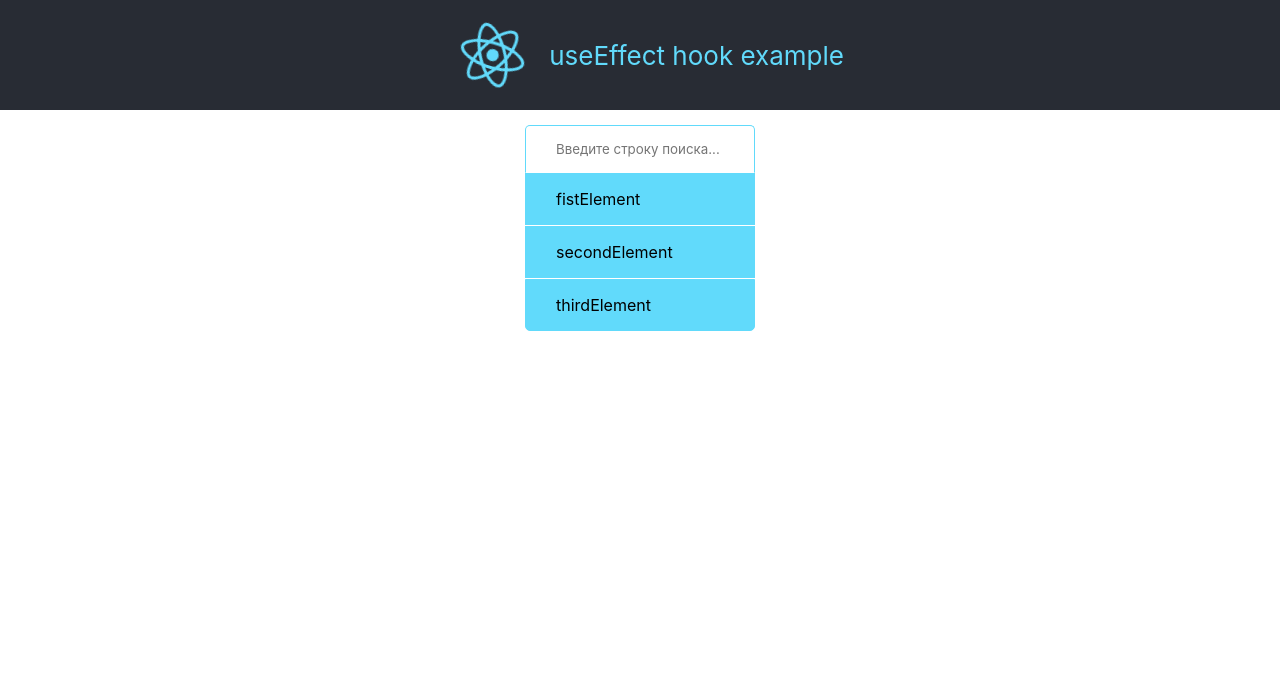
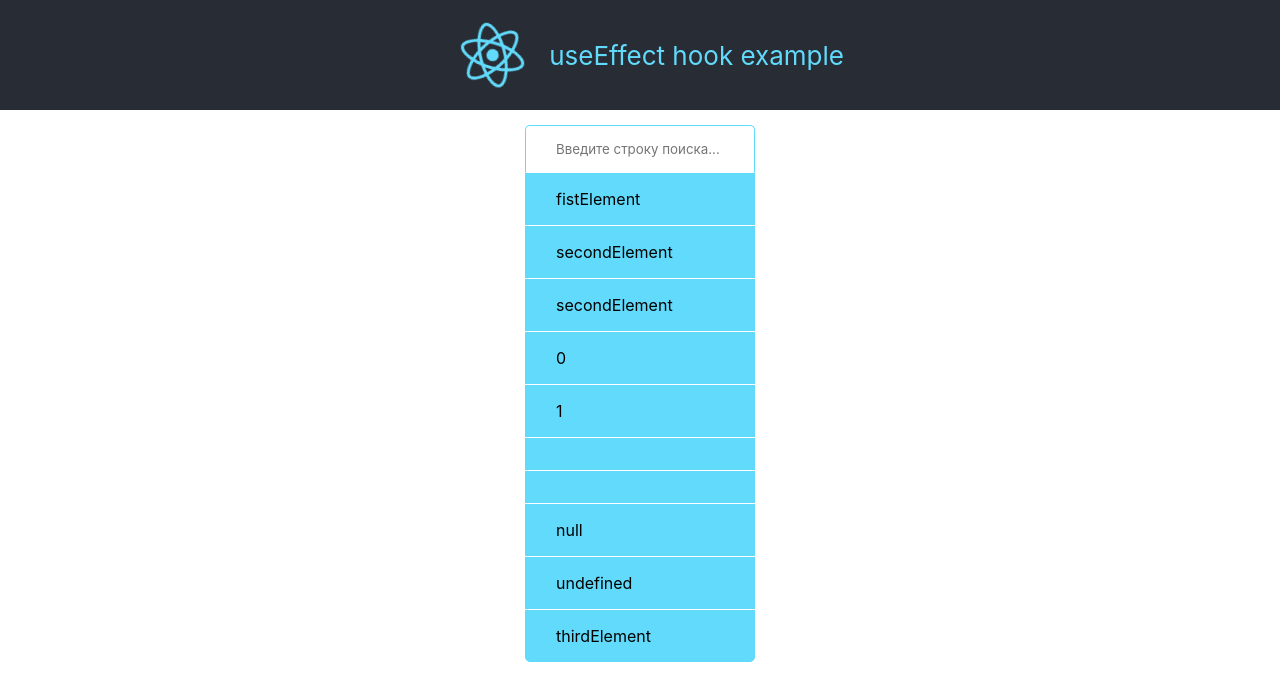
Before and after one commit to EGO7000/react-example, a React (Create React App) app: page / in a window 1280 px wide. Shown: the top 700 px of the page. Built offline with nearby package versions, Linux system fonts and the light colour scheme.

Commit message:
Обработка edge-кейсов для нетипичных данных

```diff
--- a/src/App.js
+++ b/src/App.js
@@ -2,18 +2,28 @@ import logo from './logo.svg';
 import './App.scss';
 import List from './components/List';
 
-const array = [
+// входной массив может состоять из любых значений:
+let array = [
   'fistElement',
   'secondElement',
+  'secondElement',
+  0,
+  1,
+  '',
+  ' ',
+  null,
+  undefined,
   'thirdElement',
 ];
+
+// его необходимо нормализировать
+array = array.map((item) => String(item));
+
 const App = () => (
   <div className="App">
     <header className="App-header">
       <img src={logo} className="App-logo" alt="logo" />
-      <div className="App-title">
-        useEffect hook example
-      </div>
+      <div className="App-title">useEffect hook example</div>
     </header>
     <main className="App-main" role="main">
       <div className="App-list">
--- a/src/components/List.js
+++ b/src/components/List.js
@@ -18,10 +18,10 @@ const List = ({ value }) => {
     }
   }, [searchText, value]);
 
-  const ListItem = searchList.map((elementValue) => (
-    // .toString() как заглушка из документации,
-    // понятное дело, что с нормальным объектом там будет id из базы
-    <Element key={elementValue.toString()} value={elementValue} />
+  const ListItem = searchList.map((elementValue, index) => (
+    // {index} как заглушка из документации, понятное дело,
+    // что с нормальным объектом там будет id из базы
+    <Element key={index} value={elementValue} />
   ));
 
   return (
```
